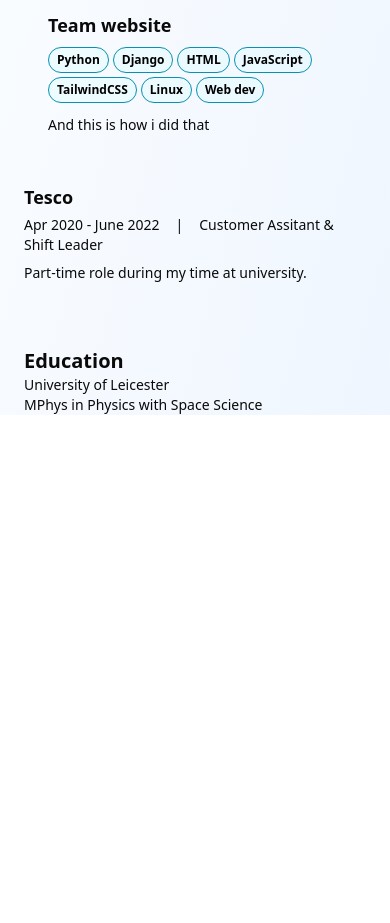
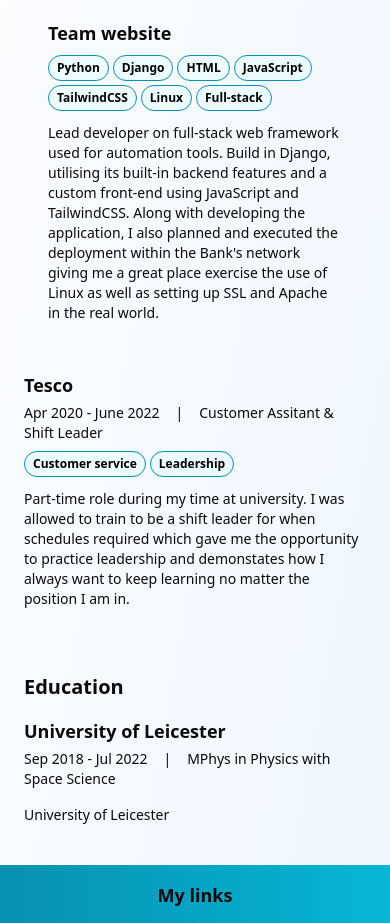
Before and after one commit to dane168/personal-website, a Next.js app: page /resume in a window 390 px wide. Shown: the part 1043-1966 px from the top of the page. Before the commit the page ends 1474 px from the top, so only its background shows below. Built offline with nearby package versions, Linux system fonts and the light colour scheme.

Commit message:
testing on mobile. Updated style

```diff
--- a/data/education.json
+++ b/data/education.json
@@ -3,7 +3,7 @@
     "school": "University of Leicester",
     "degree": "MPhys in Physics with Space Science",
     "start_date": "Sep 2018",
-    "end_date": "2022-07",
+    "end_date": "Jul 2022",
     "location": "Leicester, UK"
   }
 ]
--- a/data/work.json
+++ b/data/work.json
@@ -26,7 +26,7 @@
       },
       {
         "summary": "Team website",
-        "description": "And this is how i did that",
+        "description": "Lead developer on full-stack web framework used for automation tools. Build in Django, utilising its built-in backend features and a custom front-end using JavaScript and TailwindCSS. Along with developing the application, I also planned and executed the deployment within the Bank's network giving me a great place exercise the use of Linux as well as setting up SSL and Apache in the real world.",
         "skills": [
           "Python",
           "Django",
@@ -34,26 +34,18 @@
           "JavaScript",
           "TailwindCSS",
           "Linux",
-          "Web dev"
+          "Full-stack"
         ]
       }
     ],
-    "skills": [
-      "Python",
-      "SQL",
-      "Pandas",
-      "Data ETL",
-      "Django",
-      "Web dev",
-      "Linux"
-    ]
+    "skills": []
   },
   {
     "company": "Tesco",
     "startdate": "Apr 2020",
     "enddate": "June 2022",
     "title": "Customer Assitant & Shift Leader",
-    "summary": "Part-time role during my time at university. ",
+    "summary": "Part-time role during my time at university. I was allowed to train to be a shift leader for when schedules required which gave me the opportunity to practice leadership and demonstates how I always want to keep learning no matter the position I am in.",
     "achievements": [
       {
         "Summary": "",
--- a/src/app/page.tsx
+++ b/src/app/page.tsx
@@ -9,10 +9,10 @@ export default async function Home() {
 
   return (
     <>
-      <div className="min-h-screen flex flex-col bg-white dark:bg-slate-900">
-        <div className="bg-gradient-to-br from-cyan-600 to-cyan-500 dark:from-black dark:to-slate-900">
+      <div className="min-h-screen flex flex-col bg-gradient-to-r from-cyan-600 to-cyan-500 dark:from-black dark:to-slate-900">
+        <div className="bg-gradient-to-r from-cyan-600 to-cyan-500 dark:from-black dark:to-slate-900">
           <div className=" max-w-[1200px] mx-auto">
-            <div className="p-2 flex justify-end">
+            <div className="p-2 m-2 flex justify-end">
               <ModeToggle />
             </div>
             {/*Mobile only*/}
@@ -37,25 +37,26 @@ export default async function Home() {
 
           </div>
         </div>
+        <div className="grow bg-white dark:bg-slate-900 rounded-2xl md:rounded-[4rem]">
 
-        <div className="h-16 relative -top-8 rounded-full shadow-2xl overflow-hidden max-w-[1200px] mx-2 md:mx-auto">
-          <nav className="h-full overflow-x-scroll flex flex-row justify-evenly items-center bg-white dark:bg-slate-800">
-            <div className="p-3 mx-1 md:mx-8 font-bold md:text-xl">
+          <div className="h-16 relative -top-8 rounded-full shadow-2xl overflow-hidden max-w-[1200px] mx-6 md:mx-auto">
+            <nav className=" text-sm sm:text-base md:text-xl h-full md:overflow-hidden flex flex-row justify-evenly items-center bg-white dark:bg-slate-800">
+              <div className="py-3 mx-auto md:mx-8 font-bold">
                 <Link href="#about-me" className="whitespace-nowrap">About Me</Link>
               </div>
-            <div className="p-3 mx-1 md:mx-8 font-bold md:text-xl">
+              <div className="py-3 mx-auto md:mx-8 font-bold">
                 <Link href="#my-tech-stack" className="whitespace-nowrap">My Tech Stack</Link>
               </div>
-            <div className="p-3 mx-1 md:mx-8 font-bold md:text-xl">
+              <div className="py-3 mx-auto md:mx-8 font-bold">
                 <Link href={"/resume"} className="whitespace-nowrap">Resume</Link>
               </div>
-            <div className="p-3 mx-1 md:mx-8 font-bold md:text-xl">
+              <div className="py-3 mx-auto md:mx-8 font-bold">
                 <Link href="#links" className="whitespace-nowrap">Links</Link>
               </div>
             </nav>
           </div>
-        <div className="grow">
-          <div id="about-me" className="mx-4 mb-20  text-left max-w-[1000px] md:mx-auto">
+          <div className="">
+            <div id="about-me" className="px-4 mb-20  text-left max-w-[1000px] md:mx-auto">
               <h1 className="mb-4 text-3xl font-bold">About Me</h1>
               <p className="mb-4">
                 My passion for technology began early, sparked by my curiosity about computers. From the moment I started exploring the inner workings of my parents old PC tower and troubleshooting software issues, I developed a deep interest in research and technology that has remained my primary passion to this day.
@@ -71,7 +72,7 @@ export default async function Home() {
               </p>
             </div>
 
-          <div id="my-tech-stack" className="mb-24 text-center bg-white dark:bg-slate-900">
+            <div id="my-tech-stack" className="mb-24 text-center">
               <h1 className="text-3xl font-bold">My Tech Stack</h1>
               <div className="flex flex-col items-center">
                 {/* Languages */}
@@ -115,6 +116,7 @@ export default async function Home() {
               </div>
             </div>
           </div>
+        </div>
 
 
         <div id="links">
--- a/src/app/resume/page.tsx
+++ b/src/app/resume/page.tsx
@@ -1,10 +1,9 @@
 import Header from "@/components/Header";
-import EducationItem from "../../components/education_item";
 import { promises as fs } from 'fs';
 import WorkSection from "@/components/work";
 import { EducationData, WorkData } from "../../../data/types";
-
-
+import Footer from "@/components/Footer";
+import EducationSection from "@/components/education";
 
 
 export default async function Home() {
@@ -16,9 +15,10 @@ export default async function Home() {
 
   return (
     <>
-      <div className="text-sm md:text-lg bg-gradient-to-br from-white to-blue-50 dark:from-black dark:to-slate-950">
-        <div className="md:max-w-[1200px] md:mx-auto">
+      <div className="min-h-screen flex flex-col text-sm md:text-lg bg-gradient-to-br from-white to-blue-50 dark:from-black dark:to-slate-950">
+        <div className="grow md:max-w-[1200px] md:mx-auto">
           <Header />
+
           <div className="px-6 md:px-8">
             <div className="py-2 flex flex-col items-center justify-center">
               <h1 className="text-5xl font-semibold">Daniel Evans</h1>
@@ -29,19 +29,13 @@ export default async function Home() {
             <WorkSection work_data={work_data} />
 
             {/* Eductaion section */}
-            <div className="flex flex-col my-4">
-              <h1 className="text-xl font-semibold">Education</h1>
-              {
-                education_data.map((data, index) => {
-                  return <EducationItem key={index} {...data} />
-                })
-              }
-            </div>
+            <EducationSection education_data={education_data} />
 
           </div>
 
         </div>
 
+        <Footer />
       </div>
     </>
   );
--- a/src/components/Footer.tsx
+++ b/src/components/Footer.tsx
@@ -5,7 +5,7 @@ import { FaGithub, FaLinkedin } from 'react-icons/fa'
 const Footer = () => {
   const year = new Date().getFullYear()
   return (
-    <div className='p-4 mx-auto text-center bg-cyan-600 dark:bg-slate-800'>
+    <div className='p-4 mx-auto w-full text-center bg-gradient-to-r from-cyan-600 to-cyan-500 dark:from-black dark:to-slate-900'>
       <h2 className='text-lg font-semibold'>My links</h2>
       <div className='my-4 flex flex-row justify-center'>
         <div className='mx-2'>
--- a/src/components/Header.tsx
+++ b/src/components/Header.tsx
@@ -18,12 +18,12 @@ const Header = () => {
         <div className='flex flex-row'>
           <div className='mx-2 text-black dark:text-white flex flex-col justify-center items-center'>
             <Link href={"https://www.linkedin.com/in/daniel-evans-3b4977176"} >
-              <FaLinkedin size={30} />
+              <FaLinkedin size={25} />
             </Link>
           </div>
           <div className='mx-2 text-black dark:text-white flex flex-col justify-center items-center'>
             <Link href={"https://github.com/dane168/personal-website"} >
-              <FaGithub size={30} />
+              <FaGithub size={25} />
             </Link>
           </div>
           <div className='mx-2'>
--- a/src/components/dark-toggle.tsx
+++ b/src/components/dark-toggle.tsx
@@ -9,10 +9,10 @@ export function ModeToggle() {
 
   return (
     <div className="h-4 hover:cursor-pointer" onClick={() => setTheme(theme === 'light' ? 'dark' : 'light')}>
-      <div className="m-2 dark:hidden">
+      <div className="dark:hidden">
         <IoSunnyOutline size={25} />
       </div>
-      <div className="m-2 hidden dark:block">
+      <div className="hidden dark:block">
         <IoMoonOutline size={25} />
       </div>
     </div>
--- /dev/null
+++ b/src/components/education.tsx
@@ -0,0 +1,34 @@
+import React from 'react'
+import { EducationData } from '../../data/types'
+
+const EducationSection = ({ education_data }: { education_data: EducationData[] }) => {
+  return (
+    <>
+      <div className="flex flex-col my-4">
+        <h1 className="text-xl md:text-2xl font-semibold">Education</h1>
+
+        {
+          education_data.map((data, index) => {
+            return (
+              <div key={index} className="my-4">
+                <h2 className="text-lg md:text-xl font-semibold">{data.school}</h2>
+                <p className='my-1'>
+                  {data.start_date} - {data.end_date}<span className="mx-4">|</span>{data.degree}
+                </p>
+                <div className="my-2 flex flex-row justify-start flex-wrap">
+                </div>
+                <p className='my-2'>
+                  {data.school}
+                </p>
+
+              </div>
+
+            )
+          })
+        }
+      </div>
+    </>
+  )
+}
+
+export default EducationSection
--- a/src/components/work.tsx
+++ b/src/components/work.tsx
@@ -16,6 +16,15 @@ const WorkSection = ({ work_data }: { work_data: WorkData[] }) => {
                 <p className='my-1'>
                   {data.startdate} - {data.enddate}<span className="mx-4">|</span>{data.title}
                 </p>
+                <div className="my-2 flex flex-row justify-start flex-wrap">
+                  {
+                    data.skills.map((skill, indx) => {
+                      return (
+                        <SkillTag key={indx} skill={skill} />
+                      )
+                    })
+                  }
+                </div>
                 <p className='my-2'>
                   {data.summary}
                 </p>
```
Also changed, not shown: 1 other file (tests, documents, lock files or other folders). Lines whose indentation alone changed are shown as unchanged.
